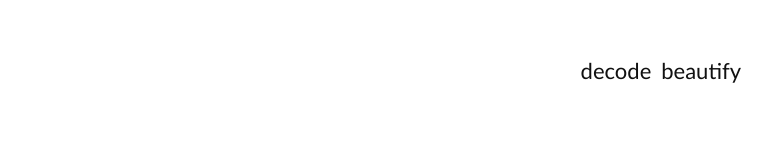
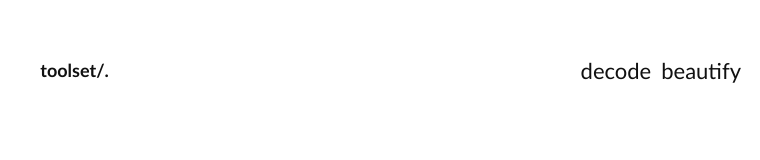
Before and after one commit to juli01100001/toolset, a plain HTML site: page index.html in a window 1280 px wide. Shown: the full height of the page, 497-1257 px from the left. Drawn offline with Linux system fonts and the light colour scheme.

Commit message:
standardize h1 and css for it

```diff
--- a/index.html
+++ b/index.html
@@ -14,6 +14,7 @@
             <button id="theme-toggle" aria-label="toggle theme">
                 <img id="theme-icon" src="./images/moon.png" alt="toggle theme" width="24" height="24">
             </button>
+            <div><h1>toolset/.</h1></div>
             <nav>
                 <ul>
                     <a href="./tools/decoder/decoder.html">
--- a/styles/style.css
+++ b/styles/style.css
@@ -76,3 +76,6 @@ ul {
   display: flex;
   flex-direction: row;
 }
+header h1 {
+    font-size: 18px;
+}
```
